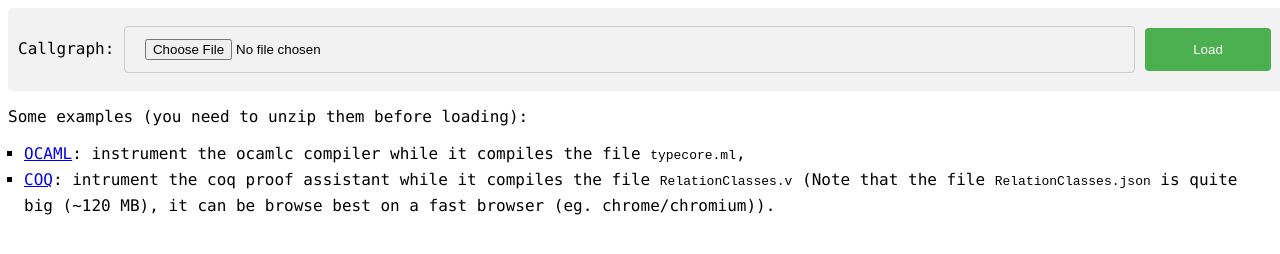
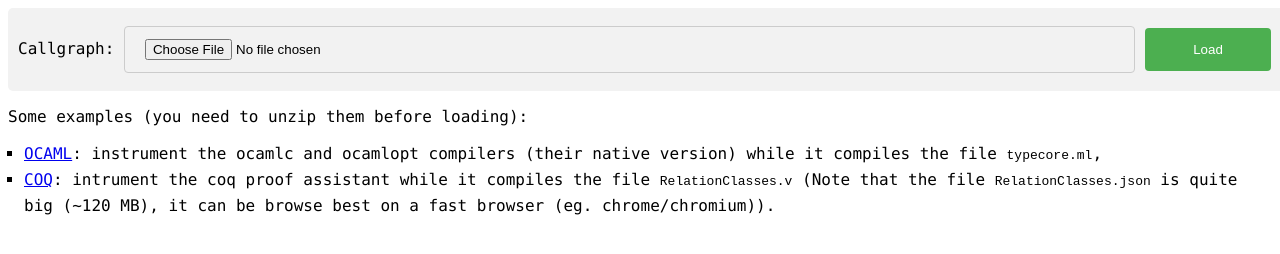
Before and after one commit to LexiFi/landmarks, a plain HTML site: page viewer.html in a window 1280 px wide. Drawn offline with Linux system fonts and the light colour scheme.

Commit message:
Refresh examples

```diff
--- a/viewer.html
+++ b/viewer.html
@@ -122,7 +122,7 @@ ul.tabs{
   <p>
    Some examples (you need to unzip them before loading):
    <ul>
-     <li> <a href="http://www.lexifi.com/misc/landmarks-examples/typecore.zip">OCAML</a>: instrument the ocamlc compiler while it compiles the file <tt>typecore.ml</tt>, </li>
+     <li> <a href="http://www.lexifi.com/misc/landmarks-examples/typecore.zip">OCAML</a>: instrument the ocamlc and ocamlopt compilers (their native version) while it compiles the file <tt>typecore.ml</tt>, </li>
      <li> <a href="http://www.lexifi.com/misc/landmarks-examples/RelationClasses.zip">COQ</a>: intrument the coq proof assistant while it compiles the file <tt>RelationClasses.v</tt> (Note that the file <tt>RelationClasses.json</tt> is quite big (~120 MB), it can be browse best on a fast browser (eg. chrome/chromium)). </li>
    </ul>
   </p>
```
